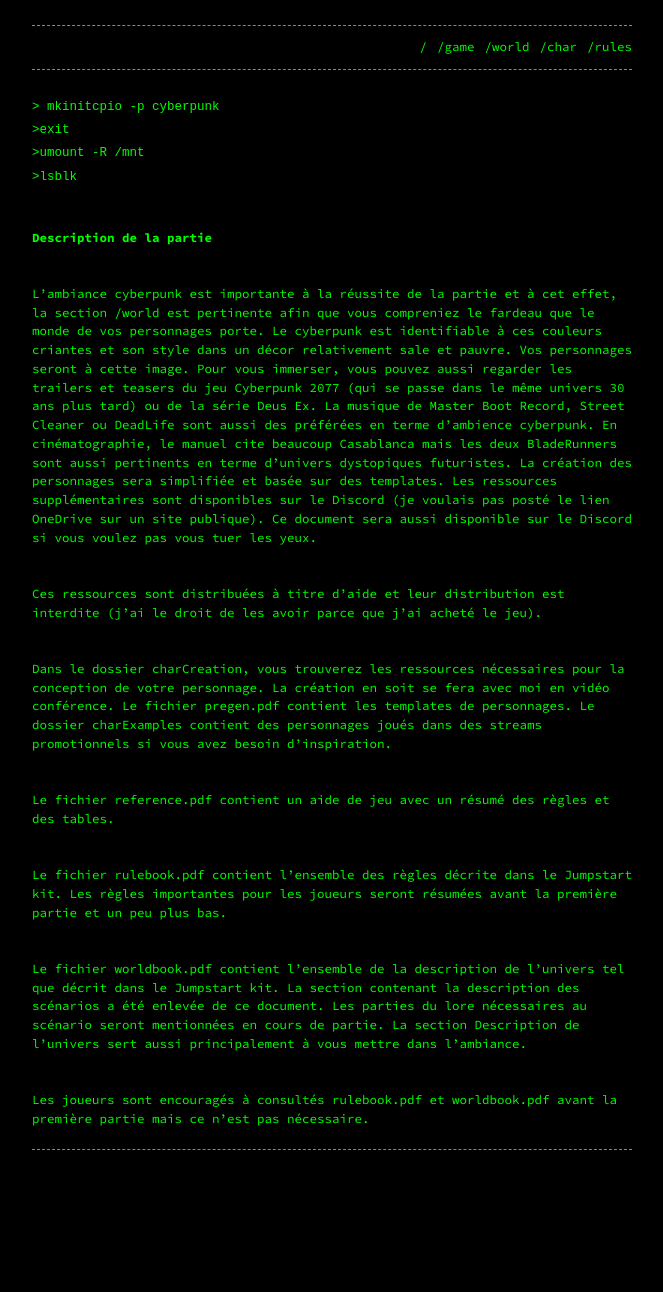
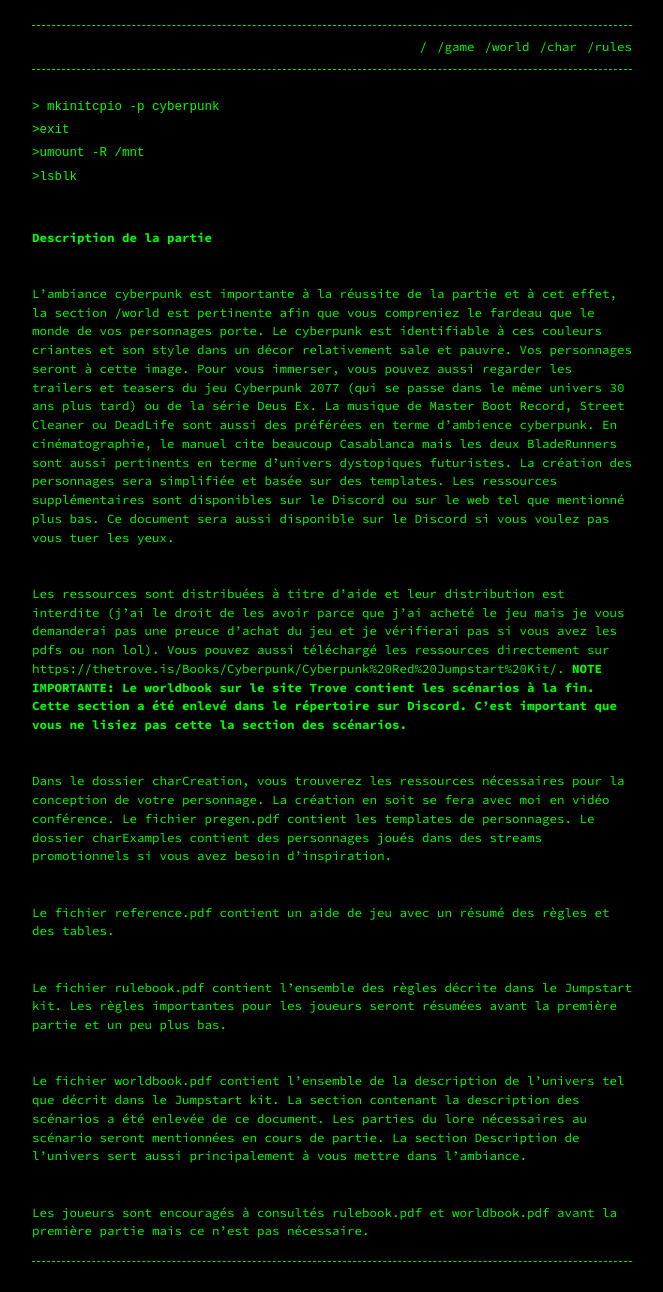
Before and after one commit to nova-explorer/CPR_invitation, a Jekyll site: the page built from game.md, in a window 1280 px wide. Shown: the whole page, without its empty margins (308-971 px from the left). Built offline with Jekyll 4.4.1, drawn with Linux system fonts in a browser that asks for light colours; before the commit the page ends 1180 px from its top, so only the background shows below that.

Commit message:
Update game.md

```diff
--- a/game.md
+++ b/game.md
@@ -13,9 +13,9 @@ permalink: /game
 <br />
 # Description de la partie
 <br />
-L'ambiance cyberpunk est importante à la réussite de la partie et à cet effet, la section /world est pertinente afin que vous compreniez le fardeau que le monde de vos personnages porte. Le cyberpunk est identifiable à ces couleurs criantes et son style dans un décor relativement sale et pauvre. Vos personnages seront à cette image. Pour vous immerser, vous pouvez aussi regarder les trailers et teasers du jeu Cyberpunk 2077 (qui se passe dans le même univers 30 ans plus tard) ou de la série Deus Ex. La musique de Master Boot Record, Street Cleaner ou DeadLife sont aussi des préférées en terme d'ambience cyberpunk. En cinématographie, le manuel cite beaucoup Casablanca mais les deux BladeRunners sont aussi pertinents en terme d'univers dystopiques futuristes. La création des personnages sera simplifiée et basée sur des templates. Les ressources supplémentaires sont disponibles sur le Discord (je voulais pas posté le lien OneDrive sur un site publique). Ce document sera aussi disponible sur le Discord si vous voulez pas vous tuer les yeux.
+L'ambiance cyberpunk est importante à la réussite de la partie et à cet effet, la section /world est pertinente afin que vous compreniez le fardeau que le monde de vos personnages porte. Le cyberpunk est identifiable à ces couleurs criantes et son style dans un décor relativement sale et pauvre. Vos personnages seront à cette image. Pour vous immerser, vous pouvez aussi regarder les trailers et teasers du jeu Cyberpunk 2077 (qui se passe dans le même univers 30 ans plus tard) ou de la série Deus Ex. La musique de Master Boot Record, Street Cleaner ou DeadLife sont aussi des préférées en terme d'ambience cyberpunk. En cinématographie, le manuel cite beaucoup Casablanca mais les deux BladeRunners sont aussi pertinents en terme d'univers dystopiques futuristes. La création des personnages sera simplifiée et basée sur des templates. Les ressources supplémentaires sont disponibles sur le Discord ou sur le web tel que mentionné plus bas. Ce document sera aussi disponible sur le Discord si vous voulez pas vous tuer les yeux.
 <br />
-Ces ressources sont distribuées à titre d’aide et leur distribution est interdite (j’ai le droit de les avoir parce que j’ai acheté le jeu).
+Les ressources sont distribuées à titre d’aide et leur distribution est interdite (j’ai le droit de les avoir parce que j’ai acheté le jeu mais je vous demanderai pas une preuce d'achat du jeu et je vérifierai pas si vous avez les pdfs ou non lol). Vous pouvez aussi téléchargé les ressources directement sur https://thetrove.is/Books/Cyberpunk/Cyberpunk%20Red%20Jumpstart%20Kit/. **NOTE IMPORTANTE: Le worldbook sur le site Trove contient les scénarios à la fin. Cette section a été enlevé dans le répertoire sur Discord. C'est important que vous ne lisiez pas cette la section des scénarios.**
 <br />
 Dans le dossier charCreation, vous trouverez les ressources nécessaires pour la conception de votre personnage. La création en soit se fera avec moi en vidéo conférence. Le fichier pregen.pdf contient les templates de personnages. Le dossier charExamples contient des personnages joués dans des streams promotionnels si vous avez besoin d’inspiration.
 <br />
```
